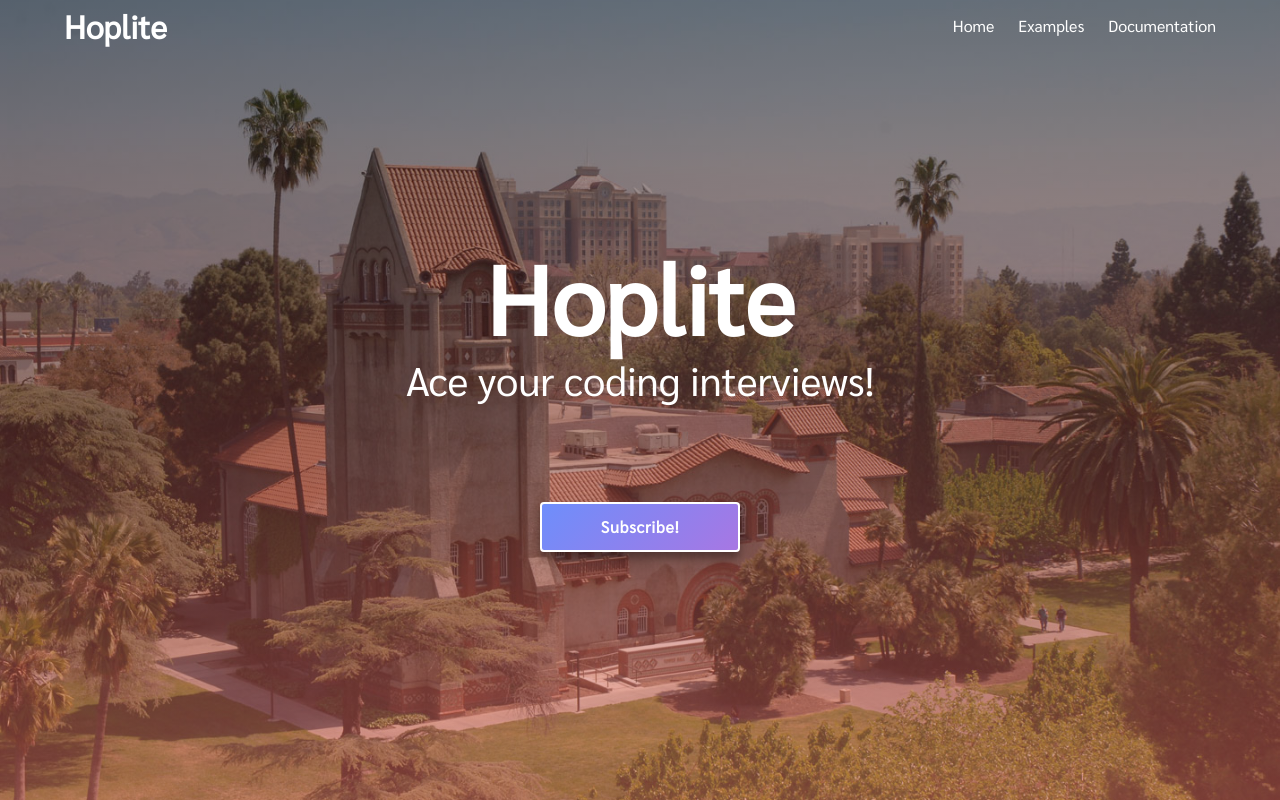
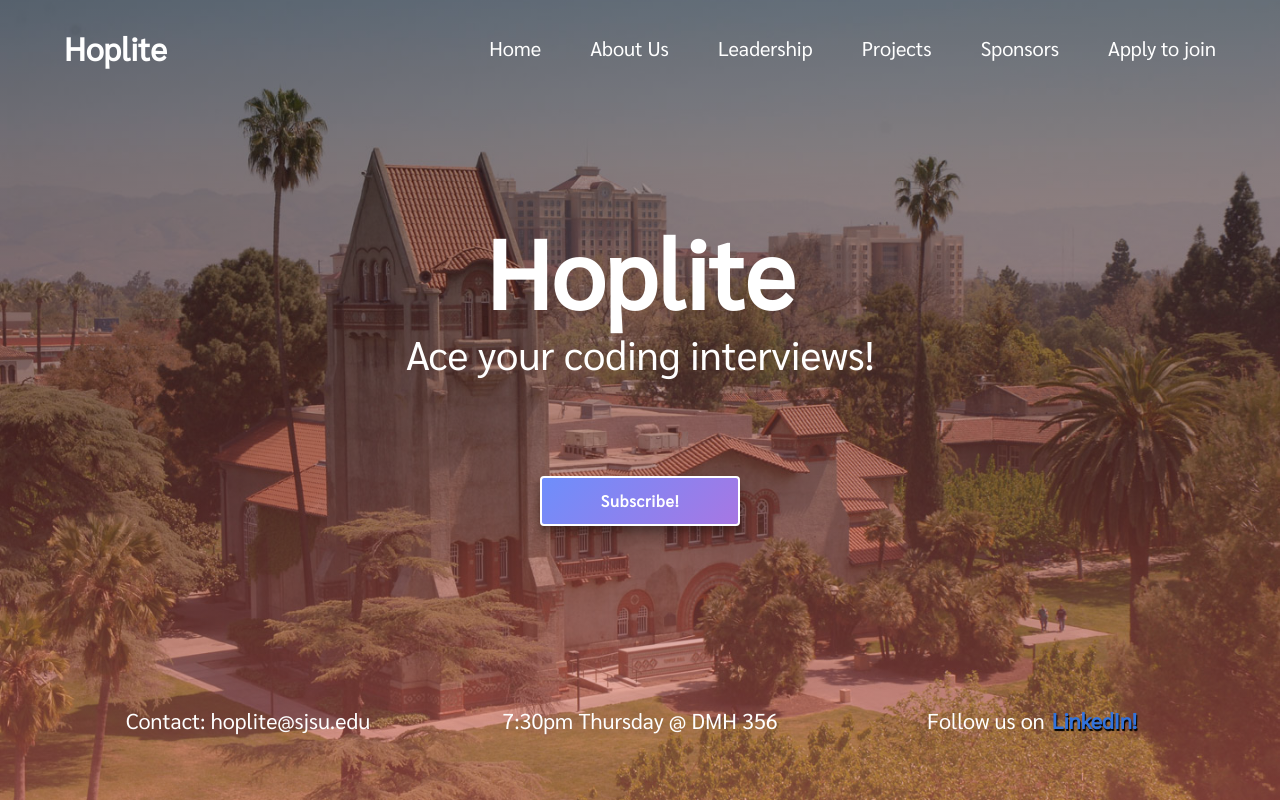
Before and after one commit to HopliteSJSU/Club-Website, a React (Create React App) app in the folder frontend/: page / in a window 1280 px wide. Built offline with nearby package versions, Linux system fonts and the light colour scheme.

Commit message:
added footer, navbar updates, general css

```diff
--- a/frontend/package.json
+++ b/frontend/package.json
@@ -16,8 +16,8 @@
     "uuid": "^3.3.2"
   },
   "scripts": {
-    "build-css": "node-sass-chokidar --include-path src/ --include-path ./node_modules src/styles/ -o src/styles/",
-    "watch-css": "npm run build-css && node-sass-chokidar --include-path src/ --include-path ./node_modules src/styles/ -o src/styles/ --watch --recursive",
+    "build-css": "node-sass-chokidar --include-path src/ --include-path node_modules/ src/styles/ -o src/styles/",
+    "watch-css": "npm run build-css && node-sass-chokidar --include-path src/ --include-path node_modules/ src/styles/ -o src/styles/ --watch --recursive",
     "start-js": "react-scripts start",
     "start": "npm-run-all -p watch-css start-js",
     "build-js": "react-scripts build",
--- a/frontend/src/components/hero-banner/hero-banner.js
+++ b/frontend/src/components/hero-banner/hero-banner.js
@@ -15,21 +15,36 @@ class HeroBanner extends Component {
     const { activeBurger } = this.state;
 
     return (
-      <section class="hero is-fullheight">
-        <div class="hero-head">
+      <section className="hero is-fullheight">
+        <div className="hero-head">
           <Navbar
             isActive={activeBurger}
             burgerClick={this.handleBurgerClick}
           />
         </div>
 
-        <div class="hero-body">
+        <div className="hero-body">
           <div className="container is-inline-block">
-            <div class="container has-text-centered">
-              <h1 class="title is-1">Hoplite</h1>
-              <h2 class="subtitle is-2">Ace your coding interviews!</h2>
+            <div className="container has-text-centered">
+              <h1 className="title is-1">Hoplite</h1>
+              <h2 className="subtitle is-2">Ace your coding interviews!</h2>
             </div>
             <EmailSubscribe />
+          </div>
+        </div>
+
+        <div className="hero-foot">
+          <div className="container">
+            <div className="columns">
+              <div className="column is-flex">Contact: hoplite@sjsu.edu</div>
+              <div className="column is-flex">7:30pm Thursday @ DMH 356</div>
+              <div className="column is-flex">
+                Follow us on
+                <a href="https://www.linkedin.com/company/sjsu-hoplite/">
+                  LinkedIn!
+                </a>
+              </div>
+            </div>
           </div>
         </div>
       </section>
--- a/frontend/src/components/hero-banner/style/hero-banner.sass
+++ b/frontend/src/components/hero-banner/style/hero-banner.sass
@@ -13,3 +13,18 @@ section.hero
           color: white
       .container:nth-child(2)
         margin: 5% 0 5% 0
+  .hero-foot
+    height: 6rem
+    .container
+      .columns
+        .column
+          font-size: 1.35rem
+          color: white
+          justify-content: center
+          a
+            font-weight: bold
+            padding-left: 7px
+            text-shadow: 1px 2px 1px black
+          a:hover
+            color: unset
+            text-decoration: underline
--- a/frontend/src/components/navbar/navbar.js
+++ b/frontend/src/components/navbar/navbar.js
@@ -19,9 +19,30 @@ const Navbar = ({ isActive, burgerClick }) => (
       </div>
       <div class={`navbar-menu ${isActive ? "is-active" : ""}`}>
         <div class="navbar-end">
-          <a class="navbar-item is-active">Home</a>
-          <a class="navbar-item">Examples</a>
-          <a class="navbar-item">Documentation</a>
+          <div class="navbar-item">
+            <span>Home</span>
+            <div class="border-bottom" />
+          </div>
+          <div class="navbar-item">
+            <span>About Us</span>
+            <div class="border-bottom" />
+          </div>
+          <div class="navbar-item">
+            <span>Leadership</span>
+            <div class="border-bottom" />
+          </div>
+          <div class="navbar-item">
+            <span>Projects</span>
+            <div class="border-bottom" />
+          </div>
+          <div class="navbar-item">
+            <span>Sponsors</span>
+            <div class="border-bottom" />
+          </div>
+          <div class="navbar-item">
+            <span>Apply to join</span>
+            <div class="border-bottom" />
+          </div>
         </div>
       </div>
     </div>
--- a/frontend/src/components/navbar/style/navbar.sass
+++ b/frontend/src/components/navbar/style/navbar.sass
@@ -1,3 +1,34 @@
 header.navbar
-  .navbar-item:hover
-    color: hsl(217, 71%, 53%)
+  .container:nth-child(1)
+    max-width: 1650px
+    padding-left: 5%
+    padding-right: 5%
+  .navbar-menu
+    .navbar-end
+      .navbar-item:not(:last-child)
+        text-align: center
+        margin-right: 25px !important
+      .navbar-item
+        cursor: pointer
+        span
+          font-size: 1.25rem
+        .border-bottom:after
+          content: ""
+          position: absolute
+          transform: scale(0)
+          transition: transform 0.2s ease
+          left: 0px
+          right: 0px
+          bottom: 25%
+          z-index: 999
+          height: 3px
+          border-bottom-left-radius: 2px
+          border-bottom-right-radius: 2px
+          background-position: 0% 0%
+          background: linear-gradient(to right, #B294FF, #57E6E6, #FEFFB8, #57E6E6, #B294FF, #57E6E6)
+          background-size: 500% auto
+          animation: gradient 3s linear infinite
+      .navbar-item:hover
+        .border-bottom:after
+          bottom: 25%
+          transform: scale(1)
--- a/frontend/src/styles/defaults.sass
+++ b/frontend/src/styles/defaults.sass
@@ -12,6 +12,8 @@ $size-1: 6rem
 $navbar-item-color: white
 $navbar-item-active-color: white
 $navbar-item-hover-color: hsl(217, 71%, 53%)
+$navbar-item-hover-background-color: rgba(0,0,0,0)
+$navbar-height: 6rem
 
 @import "node_modules/bulma/bulma.sass"
 ////////////////////////////////////////////////////////////////////////////////
```
Also changed, not shown: frontend/src/styles/defaults.css.
